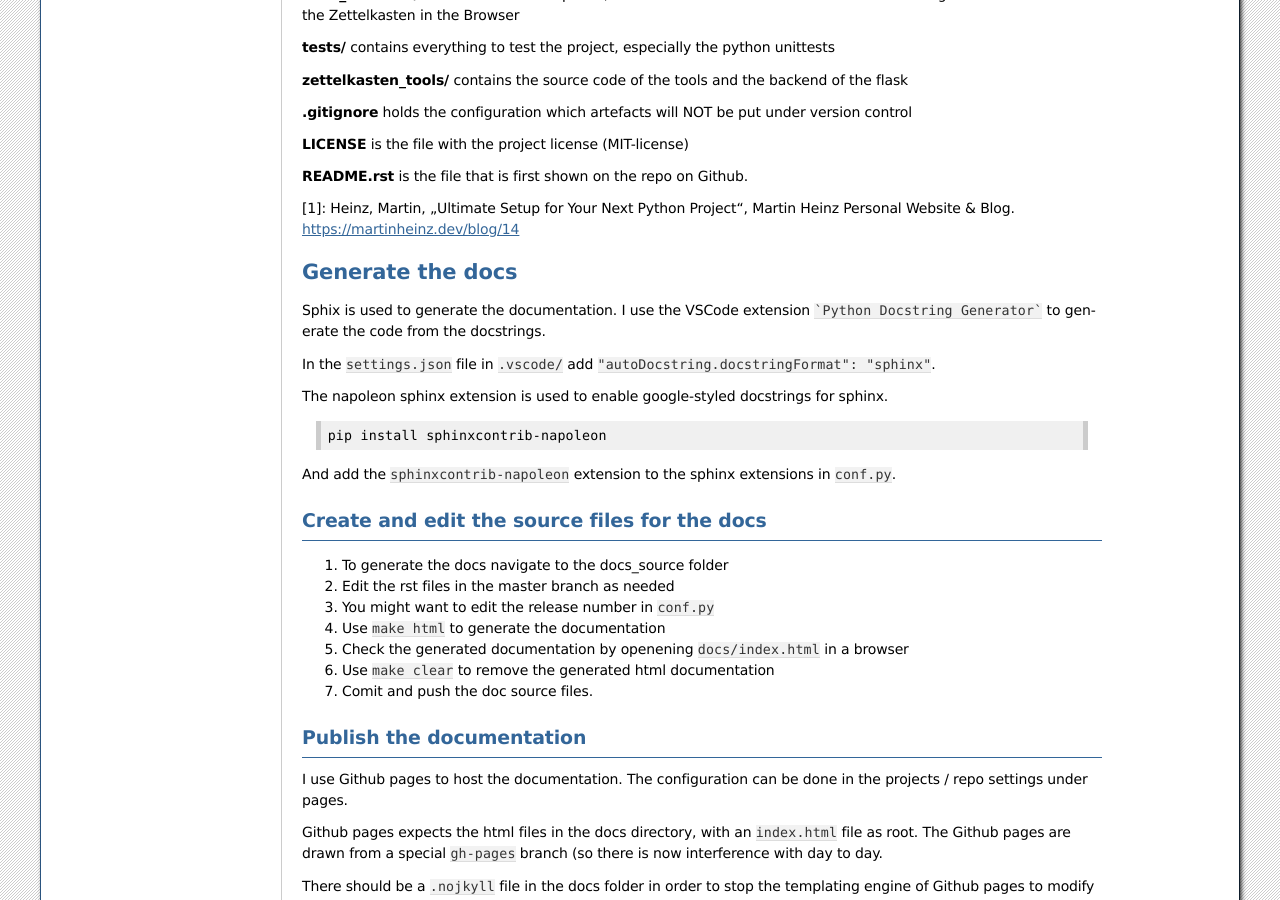
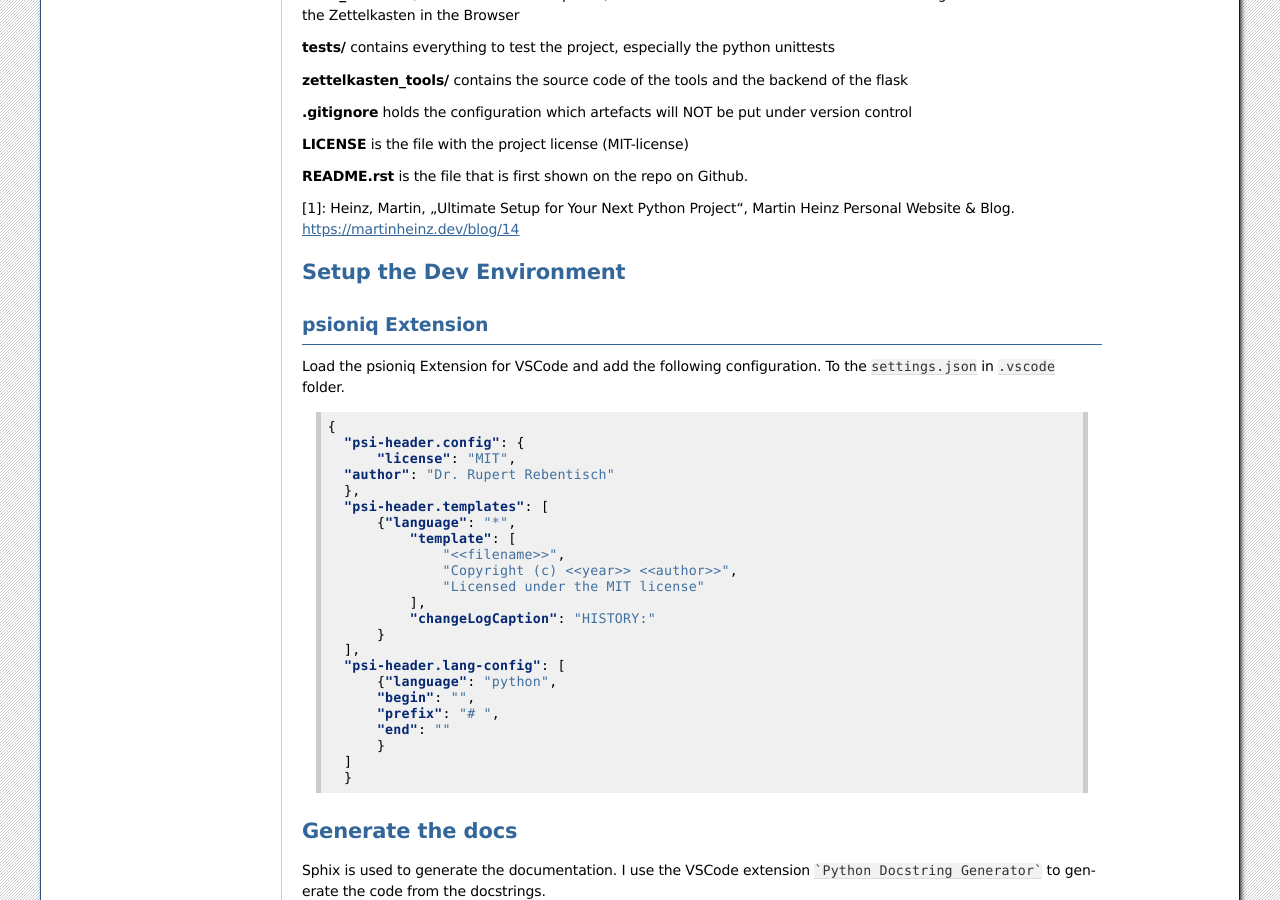
Before and after one commit to rreben/tools4zettelkasten, a Sphinx documentation site: the page built from docs_source/source/index.rst, in a window 1280 px wide and 900 px high, scrolled down 852 px. Built offline with Sphinx 7.4.7, drawn with Linux system fonts in a browser that asks for light colours; some of the changed text lies outside the part shown.

Commit message:
Enable automatic header files

```diff
--- a/docs_source/source/index.rst
+++ b/docs_source/source/index.rst
@@ -13,6 +13,7 @@ Welcome to zettelkasten_tools's documentation!
 .. include:: why_zettelkasten_tools.rst
 .. include:: license.rst
 .. include:: projectsetup.rst
+.. include:: setup_dev_environment.rst
 .. include:: generate_docs.rst
 .. include:: bugs.rst
 .. include:: modules.rst
--- /dev/null
+++ b/docs_source/source/setup_dev_environment.rst
@@ -0,0 +1,33 @@
+Setup the Dev Environment
+=========================
+
+psioniq Extension
+-----------------
+
+Load the psioniq Extension for VSCode and add the following configuration. To the ``settings.json`` in ``.vscode`` folder.
+
+.. code-block:: JSON
+
+  {
+    "psi-header.config": {
+        "license": "MIT",
+    "author": "Dr. Rupert Rebentisch"
+    },
+    "psi-header.templates": [
+        {"language": "*",
+            "template": [
+                "<<filename>>",
+                "Copyright (c) <<year>> <<author>>",
+                "Licensed under the MIT license"
+            ],
+            "changeLogCaption": "HISTORY:"
+        }
+    ],
+    "psi-header.lang-config": [
+        {"language": "python",
+        "begin": "",
+        "prefix": "# ",
+        "end": ""
+        }
+    ]
+    }
```
Also changed, not shown: 1 other file.
